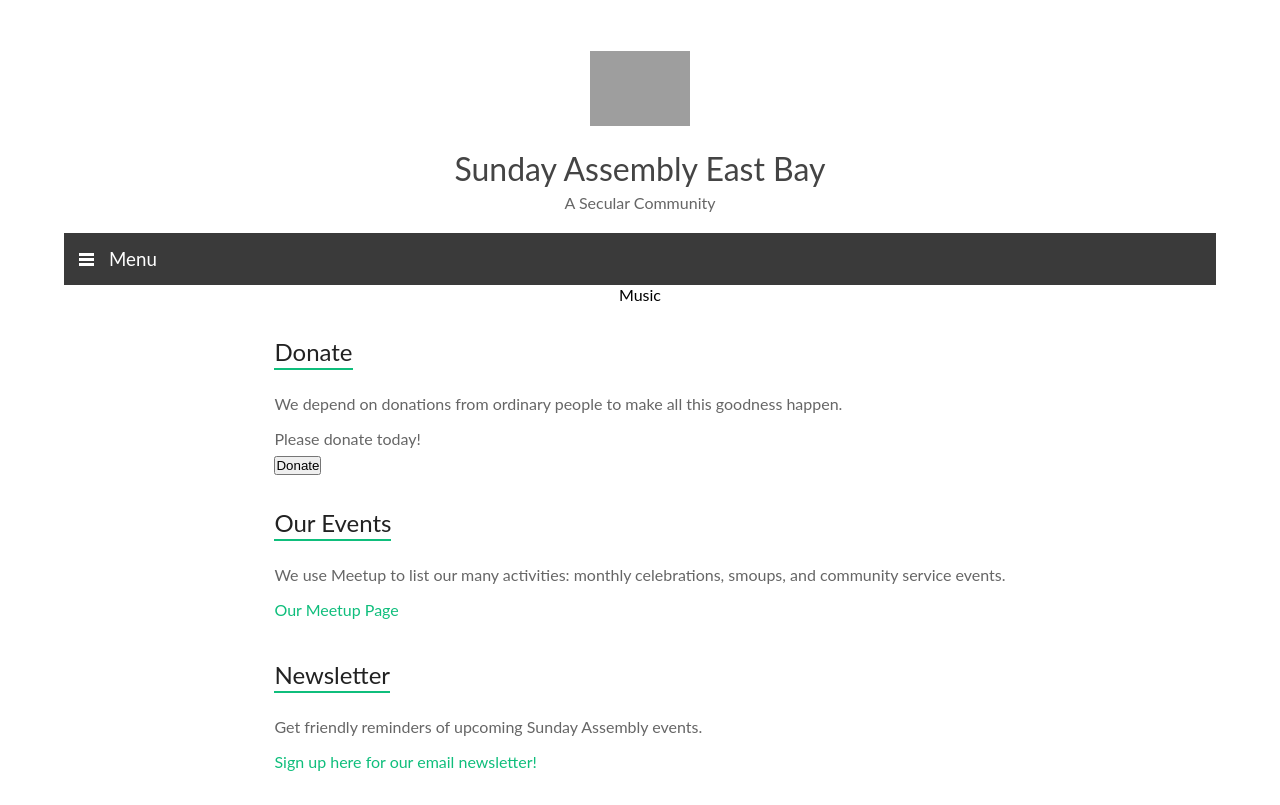
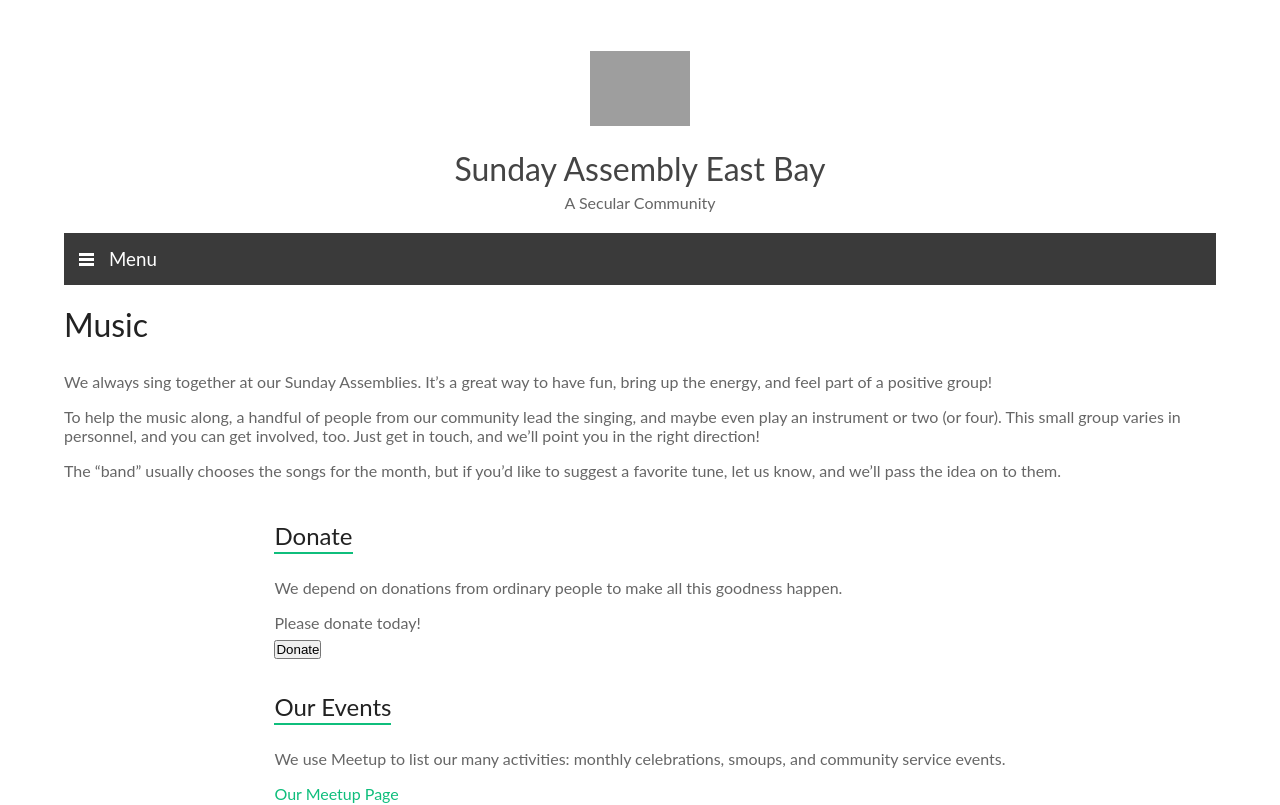
Before and after one commit to g-merrill/saeb, a React (Create React App) app: page /saeb/music in a window 1280 px wide. Shown: the top 805 px of the page. Built offline with nearby package versions, Linux system fonts and the light colour scheme; grey boxes are pictures that could not be loaded.

Commit message:
Add Music content

```diff
--- a/src/pages/Music.js
+++ b/src/pages/Music.js
@@ -2,7 +2,18 @@ import React from 'react';
 import './css/Music.scss';
 
 const Music = () => (
-  <div className="Music">Music</div>
+  <div className="content Music">
+    <h1 className="section-title">Music</h1>
+    <p className="main-text">
+      We always sing together at our Sunday Assemblies. It’s a great way to have fun, bring up the energy, and feel part of a positive group!
+    </p>
+    <p className="main-text">
+      To help the music along, a handful of people from our community lead the singing, and maybe even play an instrument or two (or four). This small group varies in personnel, and you can get involved, too. Just get in touch, and we’ll point you in the right direction!
+    </p>
+    <p className="main-text">
+      The “band” usually chooses the songs for the month, but if you’d like to suggest a favorite tune, let us know, and we’ll pass the idea on to them.
+    </p>
+  </div>
 );
 
 export default Music;
```
